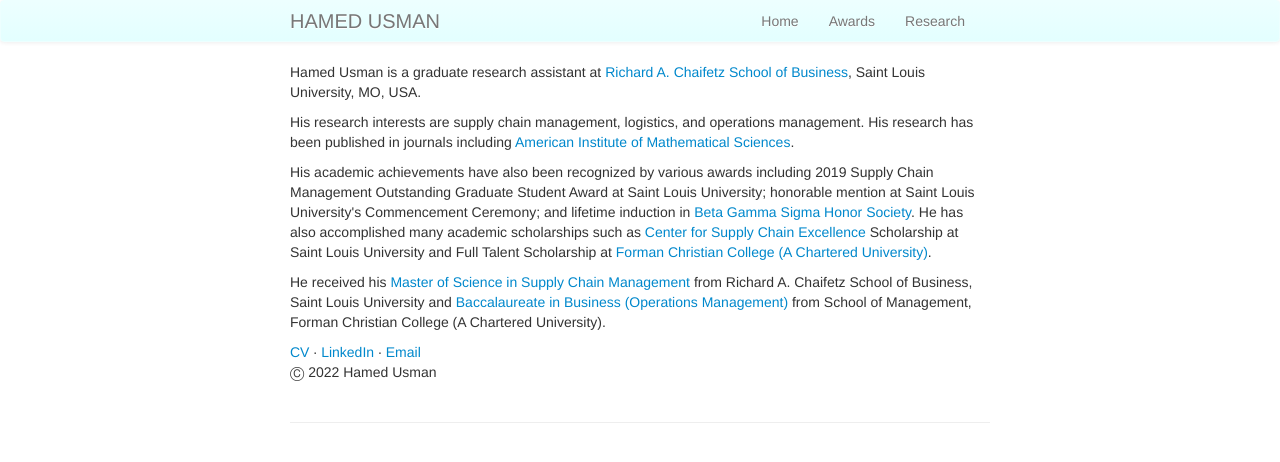
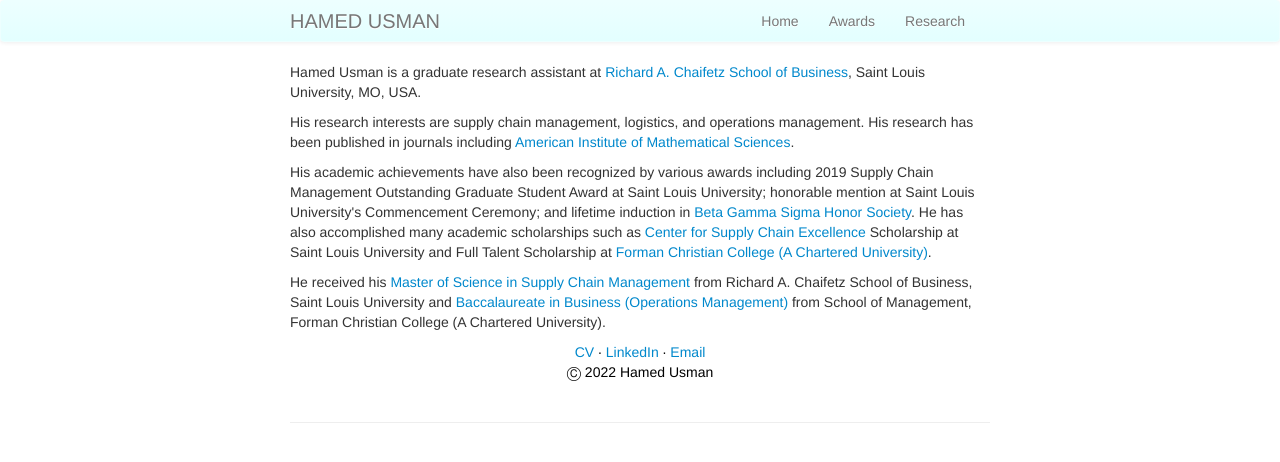
Before and after one commit to hamedusman/hamedusman.github.io, a Jekyll site: the page built from index.md, in a window 1280 px wide. Shown: the top 462 px of the page. Built offline with Jekyll 4.4.1, drawn with Linux system fonts in a browser that asks for light colours.

Commit message:
Update my_custom_css.css

```diff
--- a/assets/themes/twitter/css/my_custom_css.css
+++ b/assets/themes/twitter/css/my_custom_css.css
@@ -105,3 +105,12 @@
     -moz-box-shadow:0 1px 4px rgba(0, 0, 0, 0.065);
     box-shadow:0 1px 4px rgba(0, 0, 0, 0.065);*zoom:1;
 }
+.footer {
+   position: relative;
+   left: 0;
+   bottom: 0;
+   width: 100%;
+   background-color: white;
+   color: black;
+   text-align: center;
+}
```
